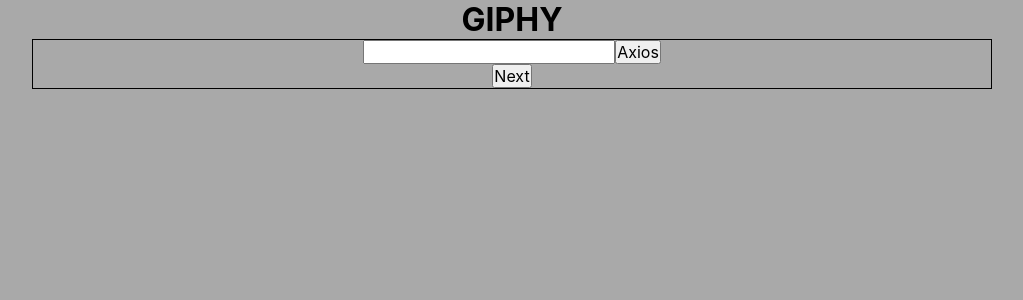
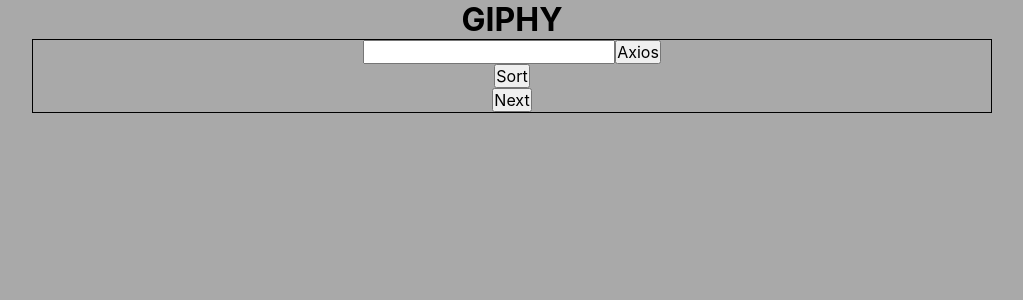
Before and after one commit to nataliyaioffe/giphy, a React (Create React App) app: page / in a window 1280 px wide. Shown: the top 300 px of the page, without its empty margins (128-1151 px from the left). Built offline with nearby package versions, Linux system fonts and the light colour scheme.

Commit message:
Sorting by vote counts implemented

```diff
--- a/src/App.js
+++ b/src/App.js
@@ -24,7 +24,6 @@ class App extends Component {
   };
 
   downVote = e => {
-    console.log("downvote");
     const newImageArray = [...this.state.imageArray];
     const downVotedURL = e.target.previousElementSibling.previousSibling.src;
     newImageArray.map(object => {
@@ -60,9 +59,8 @@ class App extends Component {
           const imageURL = imageObject.images.fixed_height.url;
           newImageArray.push({
             url: imageURL,
-            vote: 0
+            vote: null
           });
-          // console.log(newImageArray);
           this.setState({
             imageArray: newImageArray
           });
@@ -73,6 +71,16 @@ class App extends Component {
     this.setState({
       offset: newOffset
     });
+  };
+
+  sort = () => {
+    const newImageArray = [...this.state.imageArray];
+    newImageArray.sort(function(a,b) {
+      return b.vote - a.vote;
+    });
+    this.setState({
+      imageArray: newImageArray
+    })
   };
 
   render() {
@@ -91,6 +99,8 @@ class App extends Component {
             />
             <button type="submit">Axios</button>
           </form>
+
+          <button onClick={this.sort}>Sort</button>
 
           <form action="" onSubmit={this.call}>
             <button type="submit">Next</button>
```
